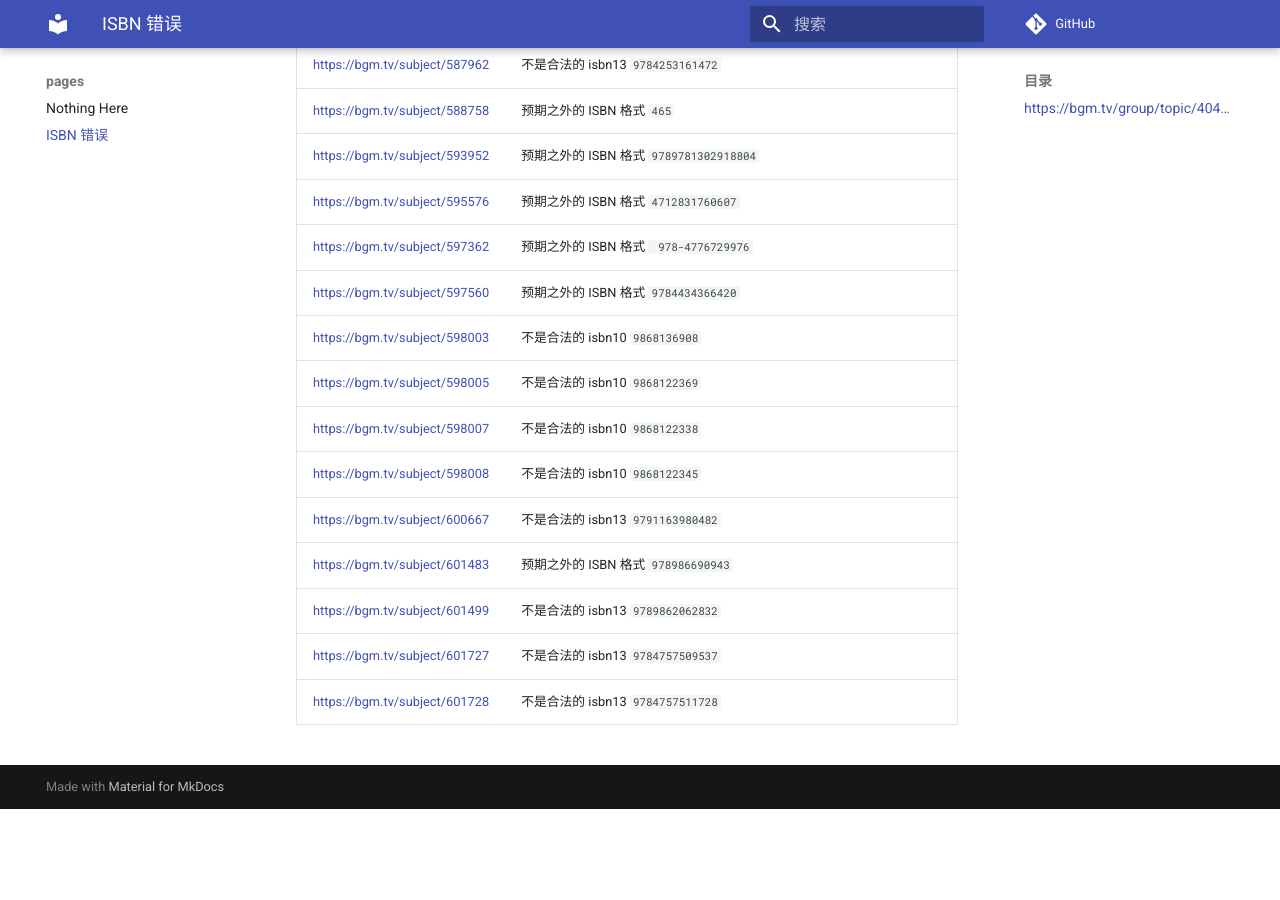
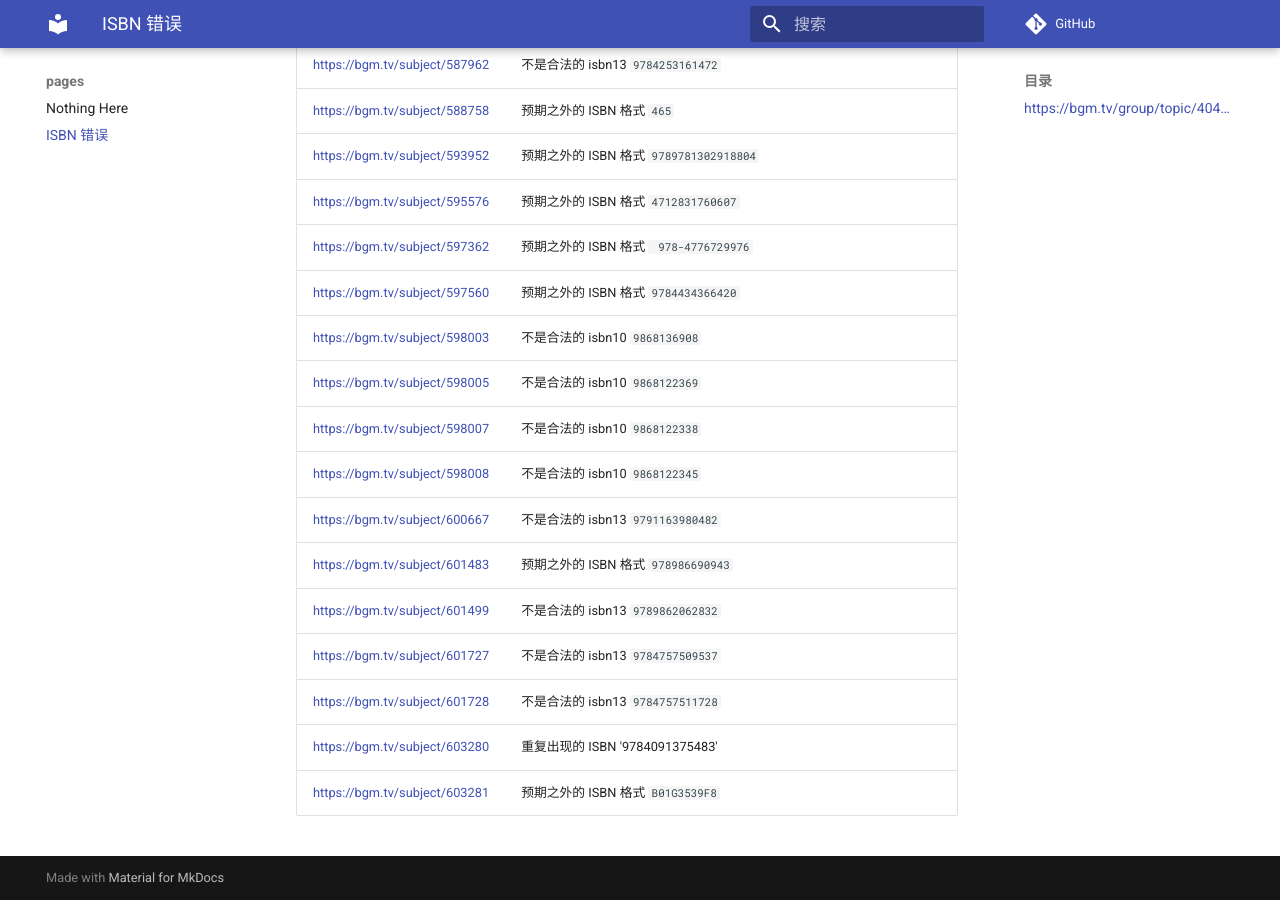
Before and after one commit to trim21/bangumi-pages, an MkDocs documentation site: the page built from docs/isbn.md, in a window 1280 px wide and 900 px high, scrolled down 9733 px. Built offline with MkDocs 1.6.1 and Material for MkDocs 9.7.7, drawn with Linux system fonts in a browser that asks for light colours; comment, search, counter and statistics services are not loaded; before the commit the page ends 10542 px from its top, so only the background shows below that.

Commit message:
update isbn.md

```diff
--- a/docs/isbn.md
+++ b/docs/isbn.md
@@ -228,3 +228,5 @@ total 223
 | <https://bgm.tv/subject/601499> | 不是合法的 isbn13 <code>9789862062832</code> |
 | <https://bgm.tv/subject/601727> | 不是合法的 isbn13 <code>9784757509537</code> |
 | <https://bgm.tv/subject/601728> | 不是合法的 isbn13 <code>9784757511728</code> |
+| <https://bgm.tv/subject/603280> | 重复出现的 ISBN '9784091375483' |
+| <https://bgm.tv/subject/603281> | 预期之外的 ISBN 格式 `B01G3539F8` |
```
Also changed, not shown: other parts of docs/isbn.md (+1 -1 lines).
